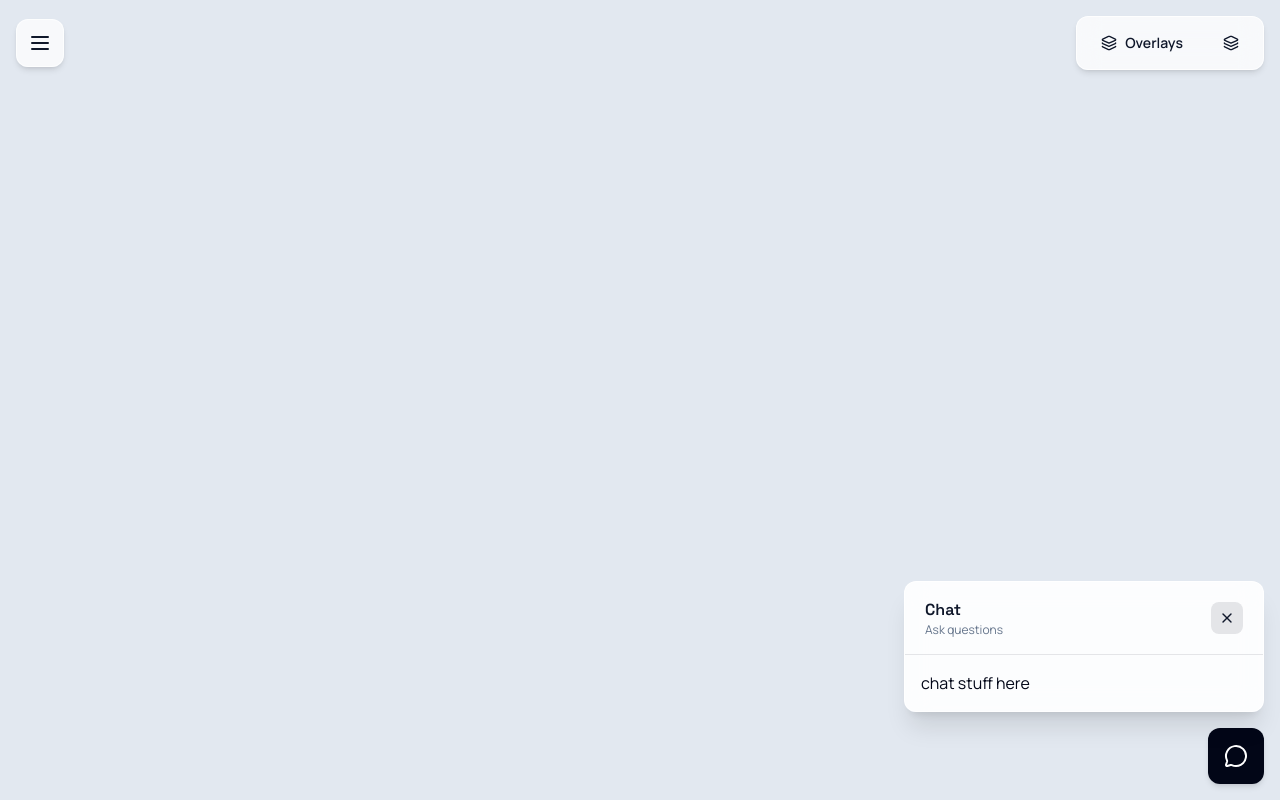
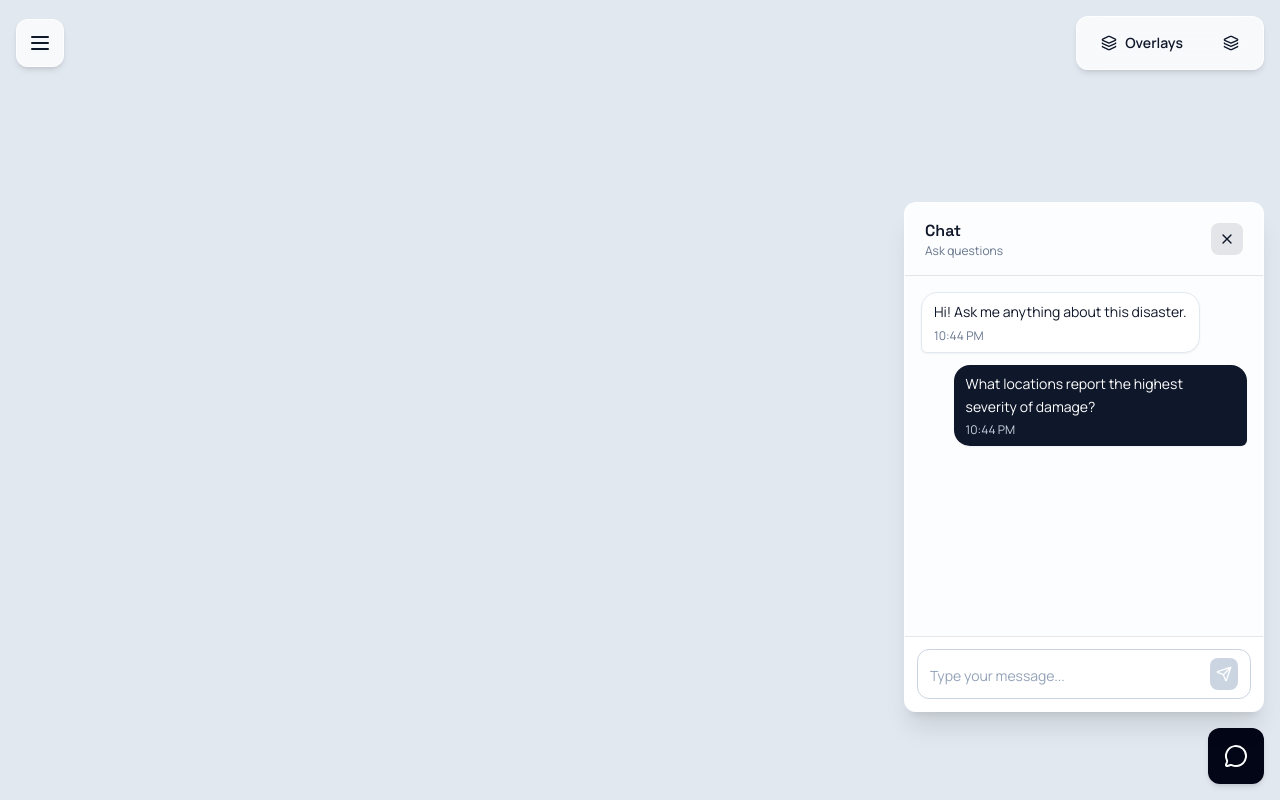
Before and after one commit to UTDisaster/frontend, a React (Vite) app: page / in a window 1280 px wide. Both pictures are taken after a click on the button 1236 px from the left and 756 px from the top of the page. Built offline with nearby package versions, Linux system fonts and the light colour scheme.

Commit message:
Initial Chat UI (#10)
* fix chat toggle and add prop types

* remove actions because they're not working well enough

* initial chat design and refactor

```diff
--- a/src/components/chat/ChatDock.tsx
+++ b/src/components/chat/ChatDock.tsx
@@ -4,11 +4,11 @@ import { useState } from 'react';
 import ChatPanel from './ChatPanel';
 
 const ChatDock = () => {
-    const [isOpen, setIsOpen] = useState(false)
+    const [isOpen, setIsOpen] = useState<boolean>(false);
 
     return (
         <div className="absolute bottom-4 right-4 z-10 flex flex-col items-end gap-4">
-            { isOpen && <ChatPanel /> }
+            {isOpen && <ChatPanel setIsOpen={setIsOpen} />}
             <button
                 className="grid h-14 w-14 place-items-center rounded-xl
                            bg-slate-950 text-white shadow-md
--- a/src/components/chat/ChatPanel.tsx
+++ b/src/components/chat/ChatPanel.tsx
@@ -1,6 +1,61 @@
-import { X } from 'lucide-react';
+import { useEffect, useRef, useState } from 'react';
+import type { SubmitEventHandler } from 'react';
 
-const ChatPanel = () => {
+import ChatInput from './components/ChatInput';
+import ChatHeader from './components/ChatHeader';
+import ChatMessageList from './components/ChatMessageList';
+import type { ChatMessage } from './types';
+
+interface ChatPanelProps {
+    setIsOpen: (isOpen: boolean) => void;
+}
+
+const ChatPanel = ({ setIsOpen }: ChatPanelProps) => {
+    const [messages, setMessages] = useState<ChatMessage[]>([
+        {
+            id: 1,
+            sender: 'agent',
+            text: 'Hi! Ask me anything about this disaster.',
+            sentAt: new Date(),
+        },
+        {
+            id: 2,
+            sender: 'user',
+            text: 'What locations report the highest severity of damage?',
+            sentAt: new Date(),
+        },
+    ]);
+    const [draft, setDraft] = useState('');
+    const listRef = useRef<HTMLDivElement | null>(null);
+
+    useEffect(() => {
+        if (!listRef.current) {
+            return;
+        }
+
+        listRef.current.scrollTop = listRef.current.scrollHeight;
+    }, [messages]);
+
+    const handleSend: SubmitEventHandler<HTMLFormElement> = (event) => {
+        event.preventDefault();
+
+        const trimmed = draft.trim();
+        if (!trimmed) {
+            return;
+        }
+
+        setMessages((current) => [
+            ...current,
+            {
+                id: Date.now(),
+                sender: 'user',
+                text: trimmed,
+                sentAt: new Date(),
+            },
+        ]);
+        setDraft('');
+    };
+
     return (
         <section
             className="w-[360px]
@@ -9,30 +64,13 @@ const ChatPanel = () => {
                        animate-rise
                        overflow-hidden"
         >
-            <header className="flex items-center justify-between
-                               px-5 py-4
-                               border-b border-slate-900/10">
-                <div>
-                    <p className="font-display text-base font-bold text-slate-900">
-                        Chat
-                    </p>
-                    <p className="text-xs text-slate-500">Ask questions</p>
-                </div>
-                <button
-                    className="grid h-8 w-8
-                               place-items-center
-                               rounded-lg
-                               bg-slate-900/10 text-slate-900
-                               transition hover:bg-slate-900/20"
-                    onClick={() => setIsOpen(false)}
-                >
-                    <X className="h-4 w-4" />
-                </button>
-            </header>
-            <div className="p-4">
-                { /* chat bubbles etc */ }
-                chat stuff here
-            </div>
+            <ChatHeader onClose={() => setIsOpen(false)} />
+            <ChatMessageList messages={messages} listRef={listRef} />
+            <ChatInput
+                draft={draft}
+                onDraftChange={setDraft}
+                onSend={handleSend}
+            />
         </section>
     );
 };
--- /dev/null
+++ b/src/components/chat/components/ChatBubble.tsx
@@ -0,0 +1,35 @@
+import { formatMessageTime } from '../util';
+import type { ChatMessage } from '../types';
+
+interface ChatBubbleProps {
+    message: ChatMessage;
+}
+
+const ChatBubble = ({ message }: ChatBubbleProps) => {
+    const isUser = message.sender === 'user';
+
+    return (
+        <div className={`flex ${isUser ? 'justify-end' : 'justify-start'}`}>
+            <div
+                className={`max-w-[90%] rounded-2xl px-3 py-2 shadow-sm ${
+                    isUser
+                        ? 'rounded-br-md bg-slate-900 text-white'
+                        : 'rounded-bl-md border border-slate-200 bg-white text-slate-900'
+                }`}
+            >
+                <p className="text-sm leading-relaxed">{message.text}</p>
+                <p
+                    className={`mt-1 text-xs ${
+                        isUser
+                            ? 'text-slate-300'
+                            : 'text-slate-500'
+                    }`}
+                >
+                    {formatMessageTime(message.sentAt)}
+                </p>
+            </div>
+        </div>
+    );
+};
+
+export default ChatBubble;
--- /dev/null
+++ b/src/components/chat/components/ChatHeader.tsx
@@ -0,0 +1,25 @@
+import { X } from 'lucide-react';
+
+interface ChatHeaderProps {
+    onClose: () => void;
+}
+
+const ChatHeader = ({ onClose }: ChatHeaderProps) => {
+    return (
+        <header className="flex items-center justify-between px-5 py-4 border-b border-slate-900/10">
+            <div>
+                <p className="font-display text-base font-bold text-slate-900">Chat</p>
+                <p className="text-xs text-slate-500">Ask questions</p>
+            </div>
+            <button
+                className="grid h-8 w-8 place-items-center rounded-lg bg-slate-900/10 text-slate-900 transition hover:bg-slate-900/20"
+                onClick={onClose}
+                aria-label="Close chat"
+            >
+                <X className="h-4 w-4" />
+            </button>
+        </header>
+    );
+};
+
+export default ChatHeader;
--- /dev/null
+++ b/src/components/chat/components/ChatInput.tsx
@@ -0,0 +1,59 @@
+import { useLayoutEffect, useRef } from 'react';
+import type { SubmitEventHandler } from 'react';
+import { Send } from 'lucide-react';
+
+interface ChatInputProps {
+    draft: string;
+    onDraftChange: (value: string) => void;
+    onSend: SubmitEventHandler<HTMLFormElement>;
+}
+
+const ChatInput = ({ draft, onDraftChange, onSend }: ChatInputProps) => {
+    const textareaRef = useRef<HTMLTextAreaElement | null>(null);
+
+    useLayoutEffect(() => {
+        if (!textareaRef.current) {
+            return;
+        }
+
+        const maxHeight = 112;
+        textareaRef.current.style.height = '0px';
+        const nextHeight = Math.min(textareaRef.current.scrollHeight, maxHeight);
+        textareaRef.current.style.height = `${nextHeight}px`;
+        textareaRef.current.style.overflowY = textareaRef.current.scrollHeight > maxHeight ? 'auto' : 'hidden';
+    }, [draft]);
+
+    return (
+        <form
+            onSubmit={onSend}
+            className="border-t border-slate-900/10 bg-white/80 p-3"
+        >
+            <div className="flex items-end gap-2 rounded-xl border border-slate-300 bg-white px-3 py-2 focus-within:border-slate-900/40 focus-within:ring-2 focus-within:ring-slate-900/10">
+                <textarea
+                    ref={textareaRef}
+                    value={draft}
+                    onChange={(event) => onDraftChange(event.target.value)}
+                    onKeyDown={(event) => {
+                        if (event.key === 'Enter' && !event.shiftKey) {
+                            event.preventDefault();
+                            event.currentTarget.form?.requestSubmit();
+                        }
+                    }}
+                    placeholder="Type your message..."
+                    rows={1}
+                    className="w-full resize-none bg-transparent py-1 text-sm leading-5 text-slate-900 outline-none placeholder:text-slate-400"
+                />
+                <button
+                    type="submit"
+                    disabled={!draft.trim()}
+                    className="grid h-8 w-8 place-items-center rounded-lg bg-slate-900 text-white transition hover:bg-slate-700 disabled:cursor-not-allowed disabled:bg-slate-300"
+                    aria-label="Send message"
+                >
+                    <Send className="h-4 w-4" />
+                </button>
+            </div>
+        </form>
+    );
+};
+
+export default ChatInput;
--- /dev/null
+++ b/src/components/chat/components/ChatMessageList.tsx
@@ -0,0 +1,24 @@
+import type { RefObject } from 'react';
+
+import type { ChatMessage } from '../types';
+import ChatBubble from './ChatBubble';
+
+interface ChatMessageListProps {
+    messages: ChatMessage[];
+    listRef: RefObject<HTMLDivElement | null>;
+}
+
+const ChatMessageList = ({ messages, listRef }: ChatMessageListProps) => {
+    return (
+        <div
+            ref={listRef}
+            className="flex h-[360px] flex-col gap-3 overflow-y-auto px-4 py-4"
+        >
+            {messages.map((message) => (
+                <ChatBubble key={message.id} message={message} />
+            ))}
+        </div>
+    );
+};
+
+export default ChatMessageList;
--- /dev/null
+++ b/src/components/chat/types.ts
@@ -0,0 +1,8 @@
+export type Sender = 'user' | 'agent';
+
+export interface ChatMessage {
+    id: number;
+    sender: Sender;
+    text: string;
+    sentAt: Date;
+}
--- /dev/null
+++ b/src/components/chat/util.ts
@@ -0,0 +1,5 @@
+export const formatMessageTime = (date: Date) =>
+    new Intl.DateTimeFormat([], {
+        hour: 'numeric',
+        minute: '2-digit',
+    }).format(date);
```
